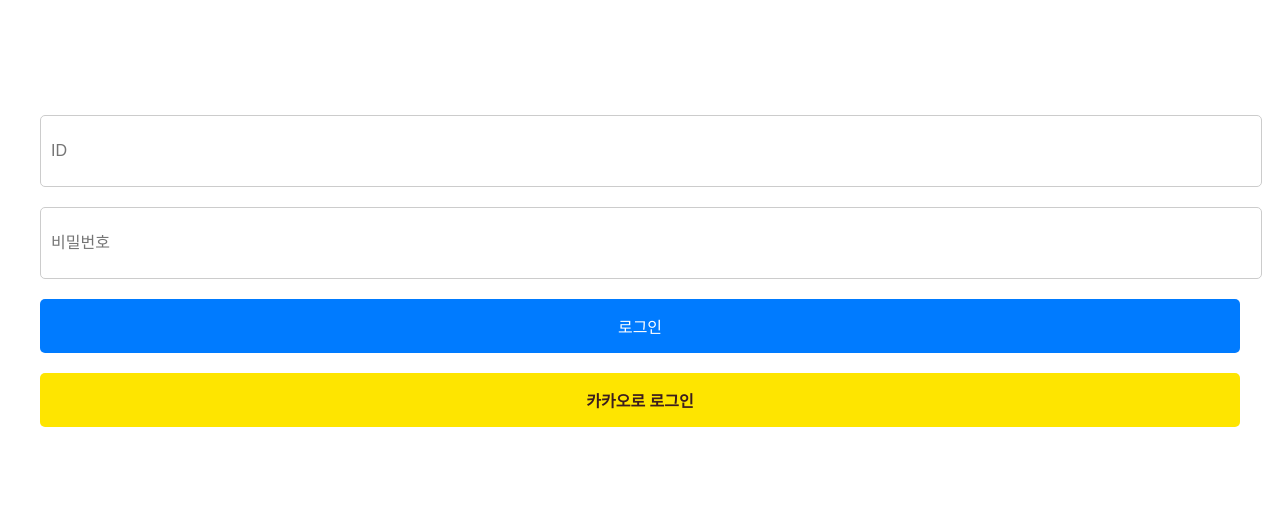
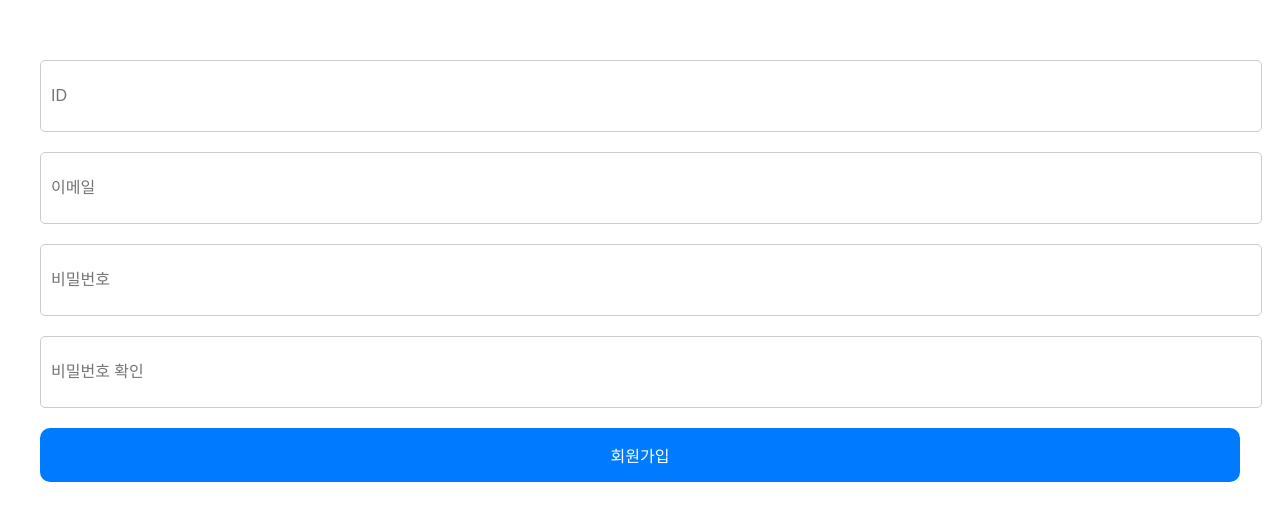
Before and after one commit to JNU-econovation/Whoz-in-FE, a React (Create React App) app: page /join in a window 1280 px wide. Shown: the part 169-690 px from the top of the page. Built offline with nearby package versions, Linux system fonts and the light colour scheme.

Commit message:
feat: 회원가입 화면 구현

```diff
--- a/src/App.jsx
+++ b/src/App.jsx
@@ -1,13 +1,16 @@
 import React from 'react';
-import '../src/App.css'
-import Login from './pages/login'; // 로그인 컴포넌트 가져오기
-
+import { BrowserRouter as Router, Routes, Route } from 'react-router-dom';
+import Login from './pages/login';
+import Join from './pages/join';
 
 const App = () => {
-  return (
-    <div>
-      <Login />
-    </div>
+  return(
+  <Router>
+      <Routes>
+        <Route path="/" element={<Login />} />
+        <Route path="/join" element={<Join />} />
+      </Routes>
+    </Router>
   );
 };
 
--- a/src/index.js
+++ b/src/index.js
@@ -12,10 +12,7 @@ root.render(
   </React.StrictMode>
 );
 
-// If you want your app to work offline and load faster, you can change
-// unregister() to register() below. Note this comes with some pitfalls.
-// Learn more about service workers: https://cra.link/PWA
-serviceWorkerRegistration.unregister();
+serviceWorkerRegistration.register(); //unregister -> register 서비스워커 활성화
 
 // If you want to start measuring performance in your app, pass a function
 // to log results (for example: reportWebVitals(console.log))
--- /dev/null
+++ b/src/pages/join.jsx
@@ -0,0 +1,89 @@
+import React, { useState } from 'react';
+import styled from 'styled-components';
+
+// 스타일 선언
+const Container = styled.div`
+  display: flex;
+  flex-direction: column;
+  justify-content: center;
+  padding: 40px;
+  background-color: #fff;
+  height: 100vh;
+`;
+
+const Input = styled.input`
+  height: 50px;
+  border: 1px solid #ccc;
+  margin-bottom: 20px;
+  padding: 10px;
+  border-radius: 5px;
+  font-size: 16px;
+  width: 100%;
+`;
+
+const Button = styled.button`
+  background-color: #007bff;
+  color: white;
+  padding: 15px;
+  border: none;
+  border-radius: 10px;
+  cursor: pointer;
+  font-size: 16px;
+
+  &:hover {
+    background-color: #0056b3;
+  }
+`;
+
+const Join = () => {
+  const [username, setUsername] = useState('');
+  const [password, setPassword] = useState('');
+  const [confirmPassword, setConfirmPassword] = useState('');
+  const [email, setEmail] = useState('');
+
+  const handleJoin = () => {
+    if (password !== confirmPassword) {
+      alert('비밀번호가 일치하지 않습니다.');
+      return;
+    }
+
+    // TODO: 회원가입 로직 구현&통신... 일단 콘솔로그 찍는걸로
+    console.log('ID:', username);
+    console.log('비밀번호:', password);
+    console.log('이메일:', email);
+    alert('회원가입이 완료되었습니다!');
+  };
+
+  //TODO: 아이디, 비밀번호 형식 지정하고 이메일 정규식 넣기
+  return (
+    <Container>
+      <Input
+        type="text"
+        placeholder="ID"
+        value={username}
+        onChange={(e) => setUsername(e.target.value)}
+      />
+      <Input
+        type="email"
+        placeholder="이메일"
+        value={email}
+        onChange={(e) => setEmail(e.target.value)}
+      />
+      <Input
+        type="password"
+        placeholder="비밀번호"
+        value={password}
+        onChange={(e) => setPassword(e.target.value)}
+      />
+      <Input
+        type="password"
+        placeholder="비밀번호 확인"
+        value={confirmPassword}
+        onChange={(e) => setConfirmPassword(e.target.value)}
+      />
+      <Button onClick={handleJoin}>회원가입</Button>
+    </Container>
+  );
+};
+
+export default Join;
--- a/src/pages/login.jsx
+++ b/src/pages/login.jsx
@@ -1,7 +1,9 @@
 import React, { useState } from 'react';
 import styled from 'styled-components';
+import { useNavigate } from 'react-router-dom';
+import Join from './join'
 
-// Styled-components로 스타일 선언
+// 스타일 선언 (Styled-Components)
   const Container = styled.div`
     display: flex;
     flex-direction: column;
@@ -26,7 +28,7 @@ const Button = styled.button`
     color: white;
     padding: 15px;
     border: none;
-  border-radius: 5px;
+    border-radius: 10px;
     cursor: pointer;
     font-size: 16px;
 
@@ -40,21 +42,43 @@ const KakaoButton = styled(Button)`
     background-color: #fee500;
     color: #3c1e1e;
     font-weight: bold;
+
+    &:hover {
+      background-color: #3c1e1e;
+      color: #fee500;
+    }
+  `;
+    const JoinButton = styled(Button)`
+    margin-top: 20px;
+    background-color: transparent;
+    color: #616161;
+    font-weight: bold;
+
+    &:hover {
+    background-color: transparent;
+    color: #515151;
+    }
   `;
 
 const Login = () => {
   const [username, setUsername] = useState('');
   const [password, setPassword] = useState('');
+  const navigate = useNavigate();
 
   const handleLogin = () => {
-    // TODO: 로그인 로직 구현
-    console.log('Username:', username);
-    console.log('Password:', password);
+    // TODO: 자체 로그인 로직 구현
+    console.log('ID:', username);
+    console.log('비밀번호:', password);
   };
 
   const handleKakaoLogin = () => {
     // TODO: 카카오 로그인 로직 구현
-    console.log('Kakao Login Pressed');
+    console.log('카카오 로그인 클릭');
+  };
+
+
+  const handleJoinClick = () => {
+    navigate('/join'); // 회원가입 페이지로 이동
   };
 
   return (
@@ -76,6 +100,10 @@ const Login = () => {
       <KakaoButton onClick={handleKakaoLogin}>
         카카오로 로그인
       </KakaoButton>
+
+      <JoinButton onClick={handleJoinClick}>
+        회원가입하기
+      </JoinButton>
     </Container>
   );
 };
```
Lines whose indentation alone changed are shown as unchanged.
